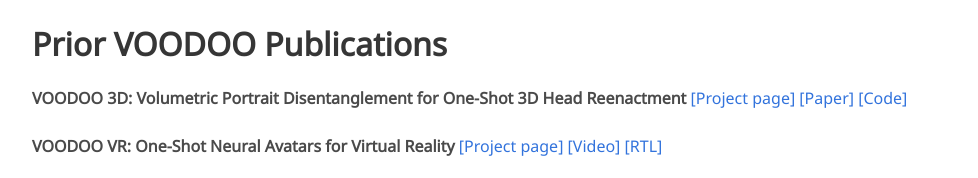
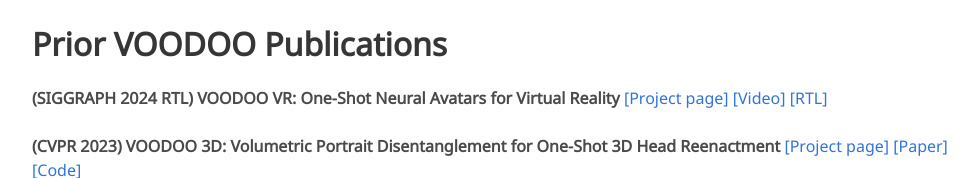
Before and after one commit to mbzuai-metaverse/voodooxp, a plain HTML site: page index.html in a window 1280 px wide. Shown: the part 4557-4735 px from the top of the page, without its empty margins (128-1106 px from the left). Drawn offline with nearby package versions, Linux system fonts and the light colour scheme; some icons are missing; a web font is replaced by a local one.

Commit message:
fix typos

```diff
--- a/index.html
+++ b/index.html
@@ -293,7 +293,7 @@
 <section class="hero is-small">
   <div class="hero-body">
     <div class="container is-max-desktop">
-      <h2 class="title is-3">Comparisons</h2>
+      <h2 class="title is-3">Comparisons with SOTA</h2>
       <div id="results-carousel" class="carousel results-carousel" align="center">
        <div class="item">
         <!-- Your image here -->
@@ -383,15 +383,15 @@
       <!-- Paper video. -->
       <h2 class="title is-3">Prior VOODOO Publications</h2>
       <p>
-      <b>VOODOO 3D: Volumetric Portrait Disentanglement for One-Shot 3D Head Reenactment</b>
+      <b>(SIGGRAPH 2024 RTL) VOODOO VR: One-Shot Neural Avatars for Virtual Reality</b>
+      <a href="https://p0lyfish.github.io/voodoovr/" target="_blank">[Project page]</a>
+      <a href="https://www.youtube.com/watch?v=EmMqhinPdMk&t=31s" target="_blank">[Video]</a>
+      <a href="https://www.youtube.com/live/Gm1B5DT8kE0?si=ytI00jVZAnscMAM6&t=2657" target="_blank">[RTL]</a>
+      <br></br>
+      <b>(CVPR 2023) VOODOO 3D: Volumetric Portrait Disentanglement for One-Shot 3D Head Reenactment</b>
       <a href="https://p0lyfish.github.io/voodoo3d/" target="_blank">[Project page]</a>
       <a href="https://arxiv.org/abs/2312.04651" target="_blank">[Paper]</a>
       <a href="https://github.com/mbzuai-metaverse/VOODOO3D-official" target="_blank">[Code]</a>
-      <br></br>
-      <b>VOODOO VR: One-Shot Neural Avatars for Virtual Reality</b>
-      <a href="https://p0lyfish.github.io/voodoovr/" target="_blank">[Project page]</a>
-      <a href="https://www.youtube.com/watch?v=EmMqhinPdMk&t=31s" target="_blank">[Video]</a>
-      <a href="https://www.youtube.com/live/Gm1B5DT8kE0?si=ytI00jVZAnscMAM6&t=2657" target="_blank">[RTL]</a>
       </p>
     </div>
   </div>
```
